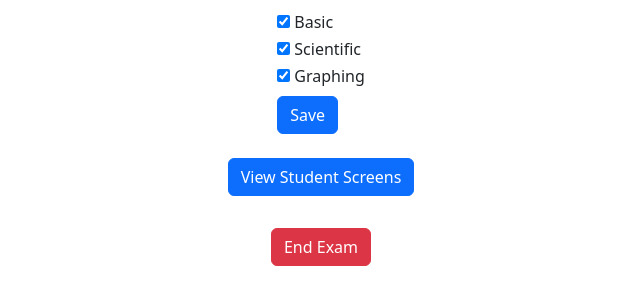
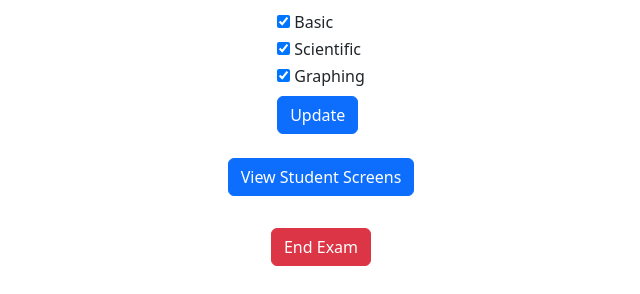
Before and after one commit to GraphiteApp/GraphiteTeacher, a Django app: page /exam in a window 1280 px wide. Shown: the part 404-698 px from the top of the page, without its empty margins (319-959 px from the left). Run offline with Django 4.2, Linux system fonts and the light colour scheme; a user stored in the database is signed in; tables that the repository leaves empty hold one stand-in row (values such as "Sample post"); parts of the project's set-up code (start-up, migrations or seed data) failed here and were passed over.

Commit message:
Revert Save Allowed Calculators Text
not sure why but it is no longer center-aligned after changing the text length

```diff
--- a/templates/Graphite/exam.html
+++ b/templates/Graphite/exam.html
@@ -27,7 +27,7 @@
                     </label>
                 </div>
             {% endfor %}
-            <input type="submit" value="Save" class="btn btn-primary mt-2">
+            <input type="submit" value="Update" class="btn btn-primary mt-2">
         </form>
 
         <a class="btn btn-primary mt-4" href="/exam_video">View Student Screens</a>
```
